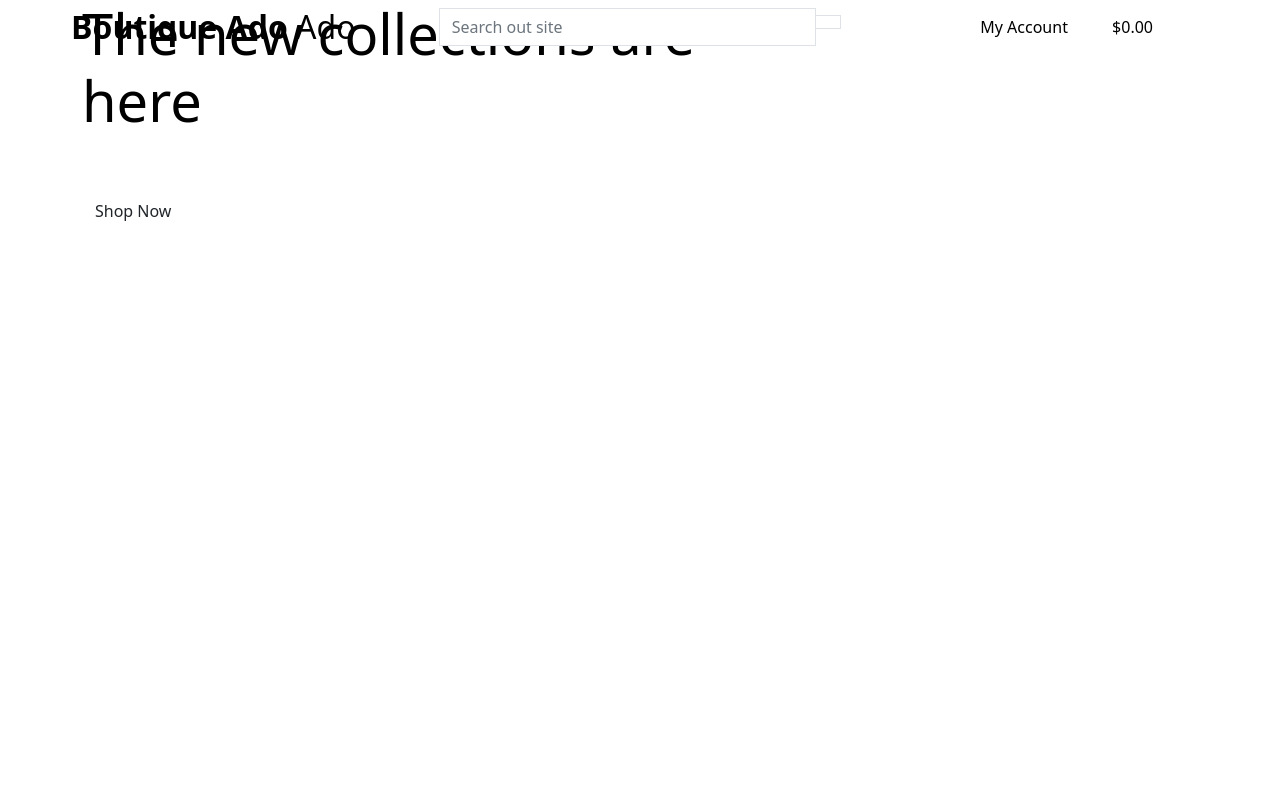
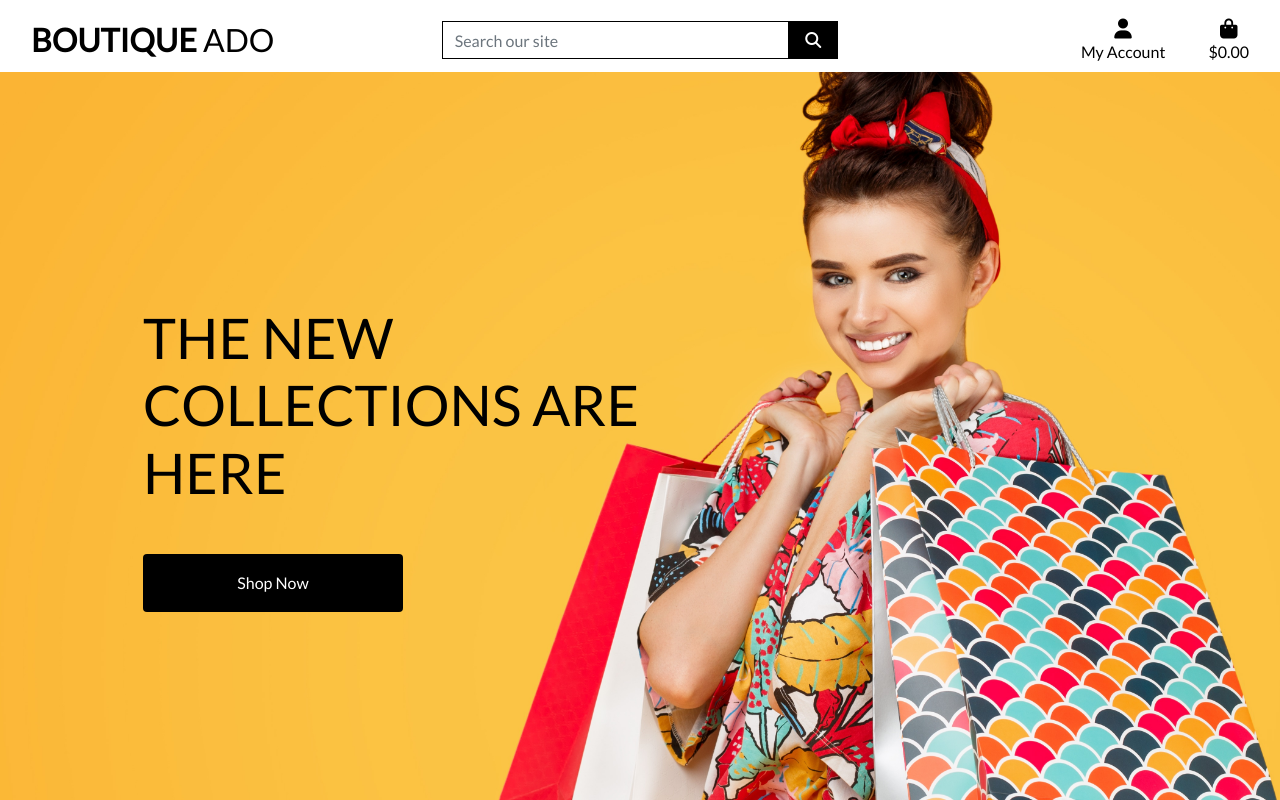
Before and after one commit to MarkReddy87/boutique_ado_v1, a Django app: page / in a window 1280 px wide. Run offline with Django 3.2, Linux system fonts and the light colour scheme; some libraries are stand-ins or nearby versions.

Commit message:
Completed homepage header and CSS

```diff
--- a/boutique_ado/settings.py
+++ b/boutique_ado/settings.py
@@ -68,7 +68,7 @@ TEMPLATES = [
         'OPTIONS': {
             'context_processors': [
                 'django.template.context_processors.debug',
-                'django.template.context_processors.request', # requirec by allauth
+                'django.template.context_processors.request', # required by allauth
                 'django.contrib.auth.context_processors.auth',
                 'django.contrib.messages.context_processors.messages',
             ],
@@ -148,6 +148,10 @@ USE_TZ = True
 # https://docs.djangoproject.com/en/3.2/howto/static-files/
 
 STATIC_URL = '/static/'
+STATICFILES_DIRS = (os.path.join(BASE_DIR, 'static'),)
+
+MEDIA_URL = '/media/'
+MEDIA_ROOT = os.path.join(BASE_DIR, 'media')
 
 # Default primary key field type
 # https://docs.djangoproject.com/en/3.2/ref/settings/#default-auto-field
--- a/boutique_ado/urls.py
+++ b/boutique_ado/urls.py
@@ -15,9 +15,11 @@ Including another URLconf
 """
 from django.contrib import admin
 from django.urls import path, include
+from django.conf import settings
+from django.conf.urls.static import static
 
 urlpatterns = [
     path('admin/', admin.site.urls),
     path('accounts/', include('allauth.urls')),
     path('', include('home.urls')),
-]
+] + static(settings.MEDIA_URL, document_root=settings.MEDIA_ROOT)
--- /dev/null
+++ b/static/css/base.css
@@ -0,0 +1,81 @@
+html {
+    height: 100%;
+}
+
+body {
+    background: url('/media/homepage_background_cropped.jpg') no-repeat center center fixed;
+    background-size: cover;
+    height: calc(100vh - 164px);
+    color: #555;
+    font-family: 'Lato';
+}
+
+/* from Bulma */
+.icon {
+    align-items: center;
+    display: inline-flex;
+    justify-content: center;
+    height: 1.5rem;
+    width: 1.5rem;
+}
+
+.logo-font {
+    text-transform: uppercase;
+}
+
+.main-logo-link {
+    width: fit-content;
+}
+
+.shop-now-button {
+    background: black;
+    color: white;
+    min-width: 260px;
+}
+
+.btn-black {
+    background: black;
+    color: white;
+}
+
+.shop-now-button:hover,
+.shop-now-button:active,
+.shop-now-button:focus,
+.btn-black:hover,
+.btn-black:active,
+.btn-black:focus {
+    background: #222;
+    color: white;
+}
+
+.text-black {
+    color: #000 !important;
+}
+
+.border-black {
+    border: 1px solid black !important;
+}
+
+/* -------------------------------- Media Queries */
+
+/* Slightly larger container on xl screens */
+@media (min-width: 1200px) {
+  .container {
+    max-width: 80%;
+  }
+}
+
+/* fixed top navbar only on medium and up */
+@media (min-width: 992px) {
+    .fixed-top-desktop-only {
+        position: fixed;
+        top: 0;
+        right: 0;
+        left: 0;
+        z-index: 1030;
+    }
+
+    .header-container {
+        padding-top: 164px;
+    }
+}
--- a/templates/base.html
+++ b/templates/base.html
@@ -2,58 +2,52 @@
 
 <!doctype html>
 <html lang="en">
-
-<head>
+  <head>
 
     {% block meta %}
         <meta http-equiv="X-UA-Compatible" content="ie=edge">
         <meta charset="utf-8">
-        <meta name="viewport" content="width=device-width, initial-scale=1">
+        <meta name="viewport" content="width=device-width, initial-scale=1, shrink-to-fit=no">
     {% endblock %}
 
     {% block extra_meta %}
     {% endblock %}
 
     {% block corecss %}
-        <link href="https://cdn.jsdelivr.net/npm/bootstrap@5.1.3/dist/css/bootstrap.min.css" rel="stylesheet"
-            integrity="sha384-1BmE4kWBq78iYhFldvKuhfTAU6auU8tT94WrHftjDbrCEXSU1oBoqyl2QvZ6jIW3" crossorigin="anonymous">
+        <link rel="stylesheet" href="https://stackpath.bootstrapcdn.com/bootstrap/4.4.1/css/bootstrap.min.css" integrity="sha384-Vkoo8x4CGsO3+Hhxv8T/Q5PaXtkKtu6ug5TOeNV6gBiFeWPGFN9MuhOf23Q9Ifjh" crossorigin="anonymous">
+        <link rel="stylesheet" href="https://fonts.googleapis.com/css?family=Lato&display=swap">
+        <link rel="stylesheet" href="{% static 'css/base.css' %}">
     {% endblock %}
 
     {% block extra_css %}
     {% endblock %}
 
     {% block corejs %}
-        <script src="https://cdn.jsdelivr.net/npm/bootstrap@5.1.3/dist/js/bootstrap.bundle.min.js"
-            integrity="sha384-ka7Sk0Gln4gmtz2MlQnikT1wXgYsOg+OMhuP+IlRH9sENBO0LRn5q+8nbTov4+1p" crossorigin="anonymous">
-        </script>
-        <script src="https://cdn.jsdelivr.net/npm/@popperjs/core@2.10.2/dist/umd/popper.min.js"
-            integrity="sha384-7+zCNj/IqJ95wo16oMtfsKbZ9ccEh31eOz1HGyDuCQ6wgnyJNSYdrPa03rtR1zdB" crossorigin="anonymous">
-        </script>
-        <script src="https://cdn.jsdelivr.net/npm/bootstrap@5.1.3/dist/js/bootstrap.min.js"
-            integrity="sha384-QJHtvGhmr9XOIpI6YVutG+2QOK9T+ZnN4kzFN1RtK3zEFEIsxhlmWl5/YESvpZ13" crossorigin="anonymous">
-        </script>
+        <script src="https://kit.fontawesome.com/16250c17fc.js" crossorigin="anonymous"></script>
+        <script src="https://code.jquery.com/jquery-3.4.1.slim.min.js" integrity="sha384-J6qa4849blE2+poT4WnyKhv5vZF5SrPo0iEjwBvKU7imGFAV0wwj1yYfoRSJoZ+n" crossorigin="anonymous"></script>
+        <script src="https://cdn.jsdelivr.net/npm/popper.js@1.16.0/dist/umd/popper.min.js" integrity="sha384-Q6E9RHvbIyZFJoft+2mJbHaEWldlvI9IOYy5n3zV9zzTtmI3UksdQRVvoxMfooAo" crossorigin="anonymous"></script>
+        <script src="https://stackpath.bootstrapcdn.com/bootstrap/4.4.1/js/bootstrap.min.js" integrity="sha384-wfSDF2E50Y2D1uUdj0O3uMBJnjuUD4Ih7YwaYd1iqfktj0Uod8GCExl3Og8ifwB6" crossorigin="anonymous"></script>
     {% endblock %}
 
     {% block extra_js %}
     {% endblock %}
 
     <title>Boutique Ado {% block extra_title %}{% endblock %}</title>
-</head>
-
-<body>
+  </head>
+  <body>
     <header class="container-fluid fixed-top">
-        <div class="row">
+        <div id="topnav" class="row bg-white pt-lg-2 d-none d-lg-flex">
             <div class="col-12 col-lg-4 my-auto py-1 py-lg-0 text-center text-lg-left">
                 <a href="{% url 'home' %}" class="nav-link main-logo-link">
-                    <h2 class="logo-font text-black my-0"><strong>Boutique Ado</strong> Ado</h2>
+                    <h2 class="logo-font text-black my-0"><strong>Boutique</strong> Ado</h2>
                 </a>
             </div>
             <div class="col-12 col-lg-4 my-auto py-1 py-lg-0">
                 <form method="GET" action="">
                     <div class="input-group w-100">
-                        <input class="form-control border border-black rounded-0" type="text" name="q" placeholder="Search out site">
+                        <input class="form-control border border-black rounded-0" type="text" name="q" placeholder="Search our site">
                         <div class="input-group-append">
-                            <button class="from-control btn btn-black border border-black rounded-0" type="submit">
+                            <button class="form-control btn btn-black border border-black rounded-0" type="submit">
                                 <span class="icon">
                                     <i class="fas fa-search"></i>
                                 </span>
@@ -67,8 +61,8 @@
                     <li class="list-inline-item dropdown">
                         <a class="text-black nav-link" href="#" id="user-options" data-toggle="dropdown" aria-haspopup="true" aria-expanded="false">
                             <div class="text-center">
-                                <div><i class="fas fa-user  fa-lg"></i></div>
-                                <p class="my-auto">My Account</p>
+                                <div><i class="fas fa-user fa-lg"></i></div>
+                                <p class="my-0">My Account</p>
                             </div>
                         </a>
                         <div class="dropdown-menu border-0" aria-labelledby="user-options">
@@ -85,7 +79,7 @@
                         </div>
                     </li>
                     <li class="list-inline-item">
-                        <a class="{% if grand_total %} text-info font-weight-bold {% else %} text-black {% endif %} nav-link" href="">
+                        <a class="{% if grand_total %}text-info font-weight-bold{% else %}text-black{% endif %} nav-link" href="">
                             <div class="text-center">
                                 <div><i class="fas fa-shopping-bag fa-lg"></i></div>
                                 <p class="my-0">
@@ -117,7 +111,5 @@
     {% endblock %}
 
 
-
-</body>
-
+  </body>
 </html>
```
Also changed, not shown: db.sqlite3, media/homepage_background_cropped.jpg (added).
